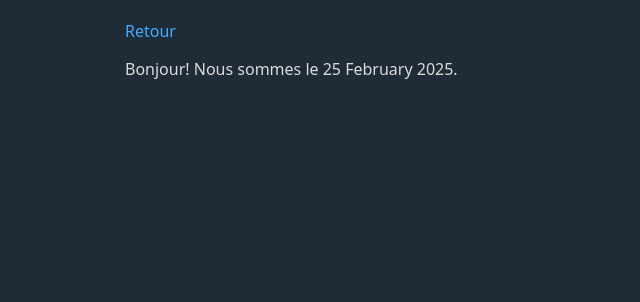
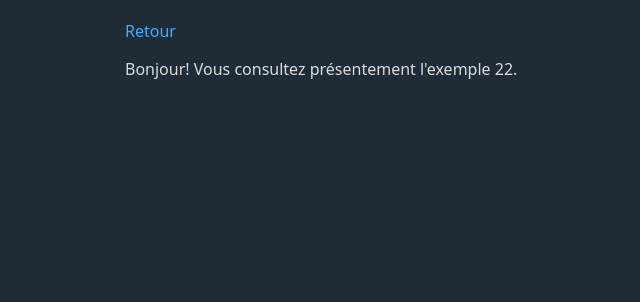
Before and after one commit to 420-715-FE/exemples-cours01, a PHP site: page /cours1/exemple22.php in a window 1280 px wide. Shown: the top 302 px of the page, without its empty margins (115-755 px from the left). Run offline with PHP 8.4, Linux system fonts and the light colour scheme.

Commit message:
Changer l'exemple 22

```diff
--- a/exemple22.php
+++ b/exemple22.php
@@ -1,11 +1,5 @@
 <?php
-    // Indique qu'on veut utiliser les noms de mois en français
-    setlocale(LC_TIME, 'fr_FR.UTF-8');
-
     $noExemple = 22;
-
-    // Permet d'obtenir la date du jour écrite au long
-    $date = strftime("%d %B %Y");
 ?>
 
 <!DOCTYPE html>
@@ -20,7 +14,7 @@
   <body>
     <nav><a href="index.php">Retour</a></nav>
     <p>
-        Bonjour! Nous sommes le <?= $date; ?>.
+        Bonjour! Vous consultez présentement l'exemple <?= $noExemple ?>.
     </p>
   </body>
 </html>
```
